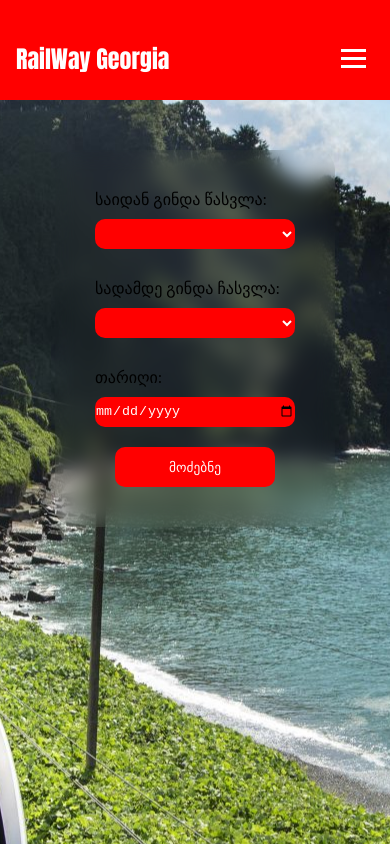
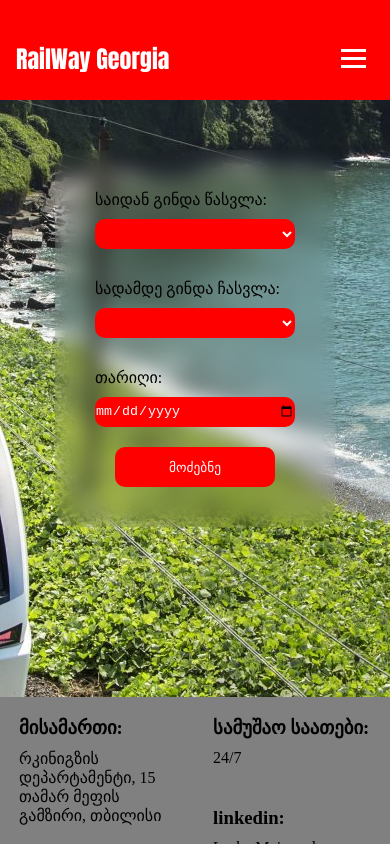
Before and after one commit to lashamm/projectAngular, an Angular app in the folder AngularProject/: page /home in a window 390 px wide. Shown: the top 844 px of the page. Built offline with nearby package versions, Linux system fonts and the light colour scheme.

Commit message:
responsive problems

```diff
--- a/AngularProject/src/app/about/about.component.scss
+++ b/AngularProject/src/app/about/about.component.scss
@@ -47,6 +47,6 @@ main{
 
 @media screen and (max-width:450px) {
     main{
-        height: 160vh;
+        height: 250vh;
     }
 }
--- a/AngularProject/src/app/client-profile/client-profile.component.scss
+++ b/AngularProject/src/app/client-profile/client-profile.component.scss
@@ -67,6 +67,11 @@ main{
 @media screen and (max-width:610px) {
     .info{
         width: 370px;
+        p{
+            font-size: 25px !important;
+            padding-left: 5px !important;
+            padding-right: 5px !important;
+        }
         &:hover{
             transform: scale(1.0) !important;
         }
--- a/AngularProject/src/app/home/home.component.scss
+++ b/AngularProject/src/app/home/home.component.scss
@@ -3,7 +3,7 @@ main{
     flex-direction: column;
     justify-content: top;
     align-items: center;
-    height: 140vh;
+    height: auto;
     padding-top:50px;
     background-image: url(../../../public/imgs/ბათუმი-scaled.jpg);
     background-position: center;
```
